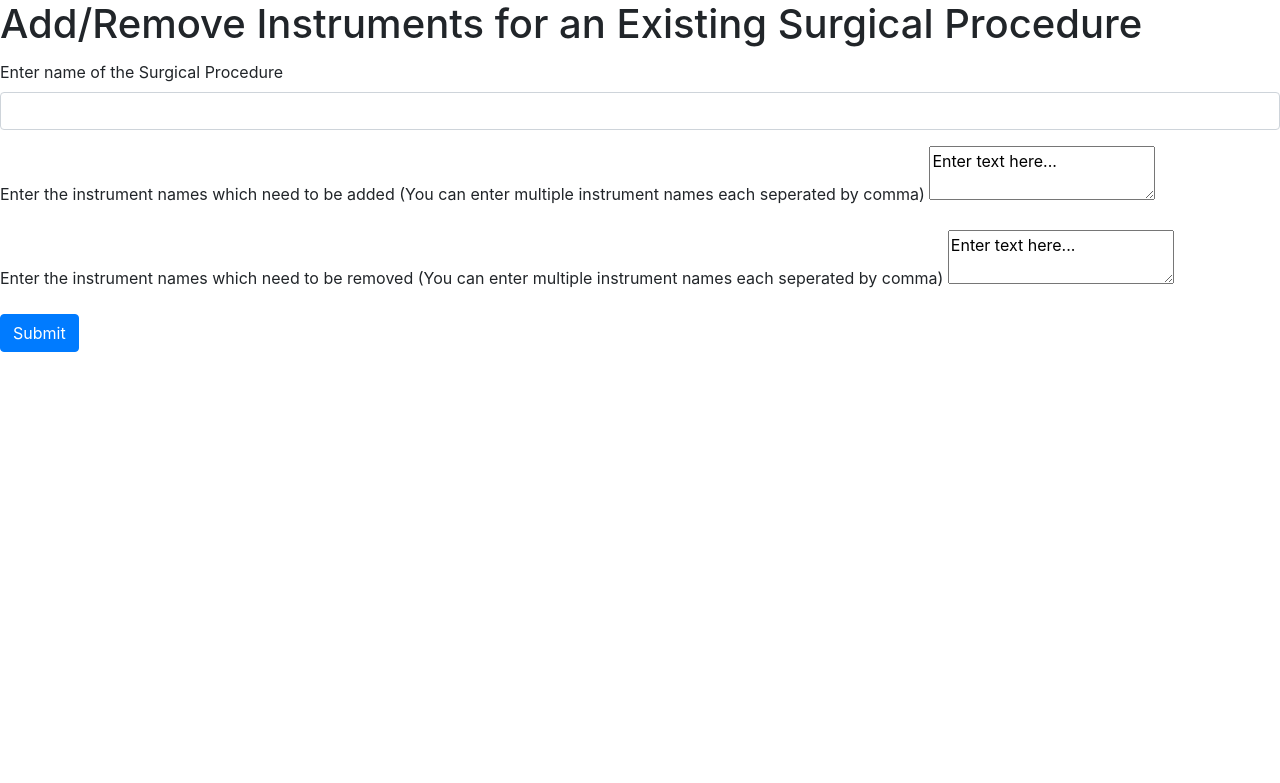
After one commit to harshika-jalan/SurgicalToolsProject, a Flask app: page /changeInstruments in a window 1280 px wide. The commit adds this page. Shown: the top 783 px of the page. Run offline with Flask 2, Linux system fonts and the light colour scheme; parts of the project's set-up code (start-up, migrations or seed data) failed here and were passed over; some libraries are stand-ins or nearby versions.

Commit message:
add/remove instruments

```diff
--- a/app.py
+++ b/app.py
@@ -91,6 +91,25 @@ def addNewSurgery():
         instruments_string = request.form.get("instrument")
         instrument_list = instruments_string.split(', ')
         surgeries[name] = instrument_list
+        serialize(surgeries)
+        return render_template("success.html")
+#Adding/Removing instruments from existing surgical procedure
+@app.route('/changeInstruments')
+def changeInstruments():
+    return render_template("changeInstrumentsForm.html")
+
+@app.route('/AddRemoveInstruments', methods=['GET', 'POST'])
+def AddRemoveInstruments():
+    if request.method == "POST":
+        name = request.form.get("name")
+        add_instruments_string = request.form.get("addInstrument")
+        if len(add_instruments_string) != 0:
+            add_instrument_list = add_instruments_string.split(', ')
+            surgeries[name] = surgeries[name] + add_instrument_list
+        remove_instruments_string = request.form.get("removeInstrument")
+        if len(remove_instruments_string) != 0:
+            remove_instrument_list = remove_instruments_string.split(', ')
+        surgeries[name] = [s for s in surgeries[name] if s not in remove_instrument_list]
         serialize(surgeries)
         return render_template("success.html")
 
--- a/surgical_data.json
+++ b/surgical_data.json
@@ -8,8 +8,8 @@
         "scissor_length1"
     ],
     "Eye Surgery": [
-        "pincer",
         "scissor_length2",
-        "scissor_length1"
+        "scissor_length1",
+        "shovel"
     ]
 }
--- /dev/null
+++ b/templates/changeInstrumentsForm.html
@@ -0,0 +1,43 @@
+<html>
+<head>
+<title> ChangeInstrumentsForm</title>
+<link rel= "stylesheet" type= "text/css" href= "{{ url_for('static',filename='styles.css') }}">
+<link rel="stylesheet" href="https://stackpath.bootstrapcdn.com/bootstrap/4.3.1/css/bootstrap.min.css" integrity="sha384-ggOyR0iXCbMQv3Xipma34MD+dH/1fQ784/j6cY/iJTQUOhcWr7x9JvoRxT2MZw1T" crossorigin="anonymous">
+</head>
+<body>
+	<form action="/AddRemoveInstruments" id = "changeInstruments" method="POST">
+	<div>
+		<h1 class="card-title">Add/Remove Instruments for an Existing Surgical Procedure</h1>
+		<form >
+
+		<div class="form-group">
+			<label for="Name">Enter name of the Surgical Procedure</label>
+			<input type="text" name="name" class="form-control" id="formGroupExampleInput2">
+		</div>
+
+
+		<div class="form-group">
+      <label>
+        Enter the instrument names which need to be added
+        (You can enter multiple instrument names each seperated by comma)
+    </label>
+    <textarea name="addInstrument" form="changeInstruments">Enter text here...</textarea>
+	   	</div>
+
+			<div class="form-group">
+	      <label>
+	        Enter the instrument names which need to be removed
+	        (You can enter multiple instrument names each seperated by comma)
+	    </label>
+	    <textarea name="removeInstrument" form="changeInstruments">Enter text here...</textarea>
+		   	</div>
+
+	  <div class="form-group">
+	    <input type="submit" value="Submit" class="btn btn-primary">
+	  </div>
+
+		</form>
+	</div>
+
+</body>
+</html>
```
Also changed, not shown: templates/recordsMenu.html (+4 -8 lines).
